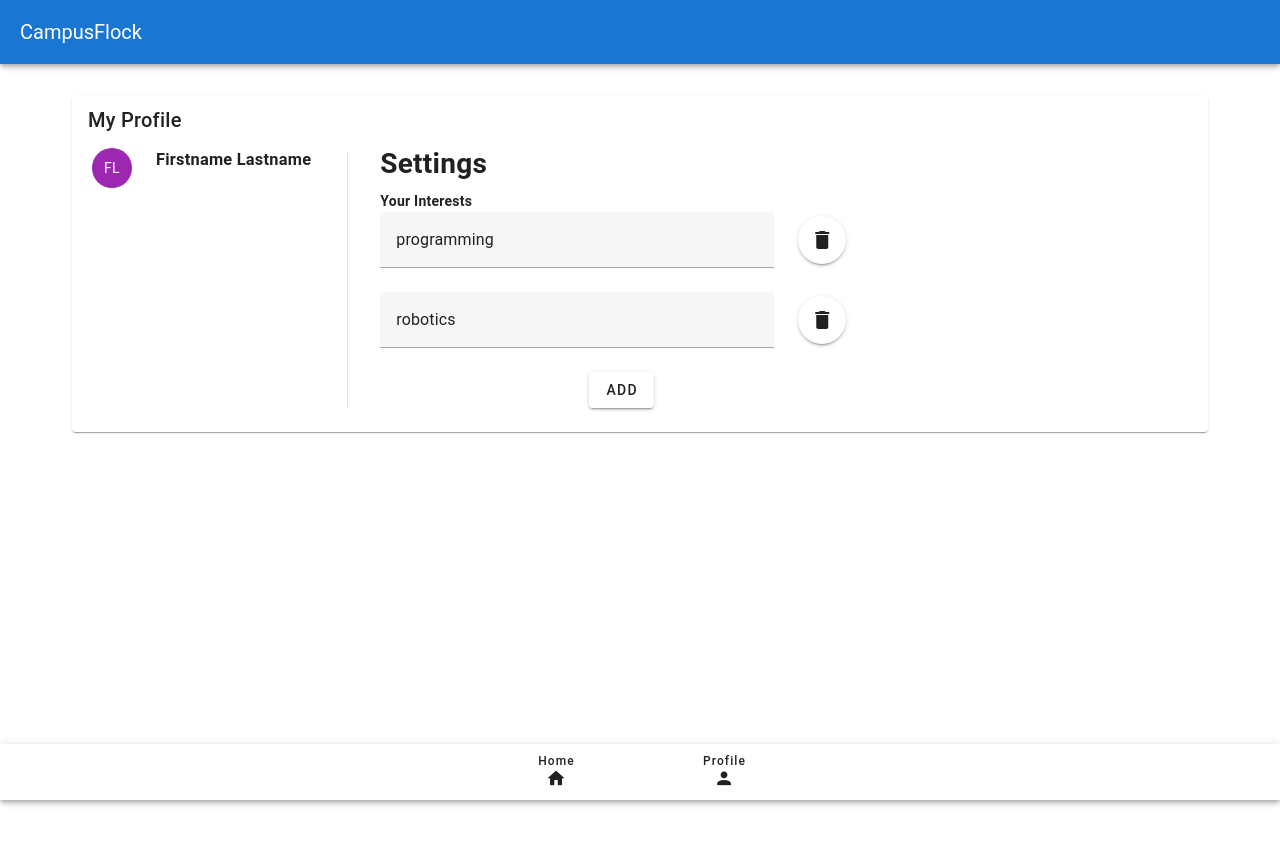
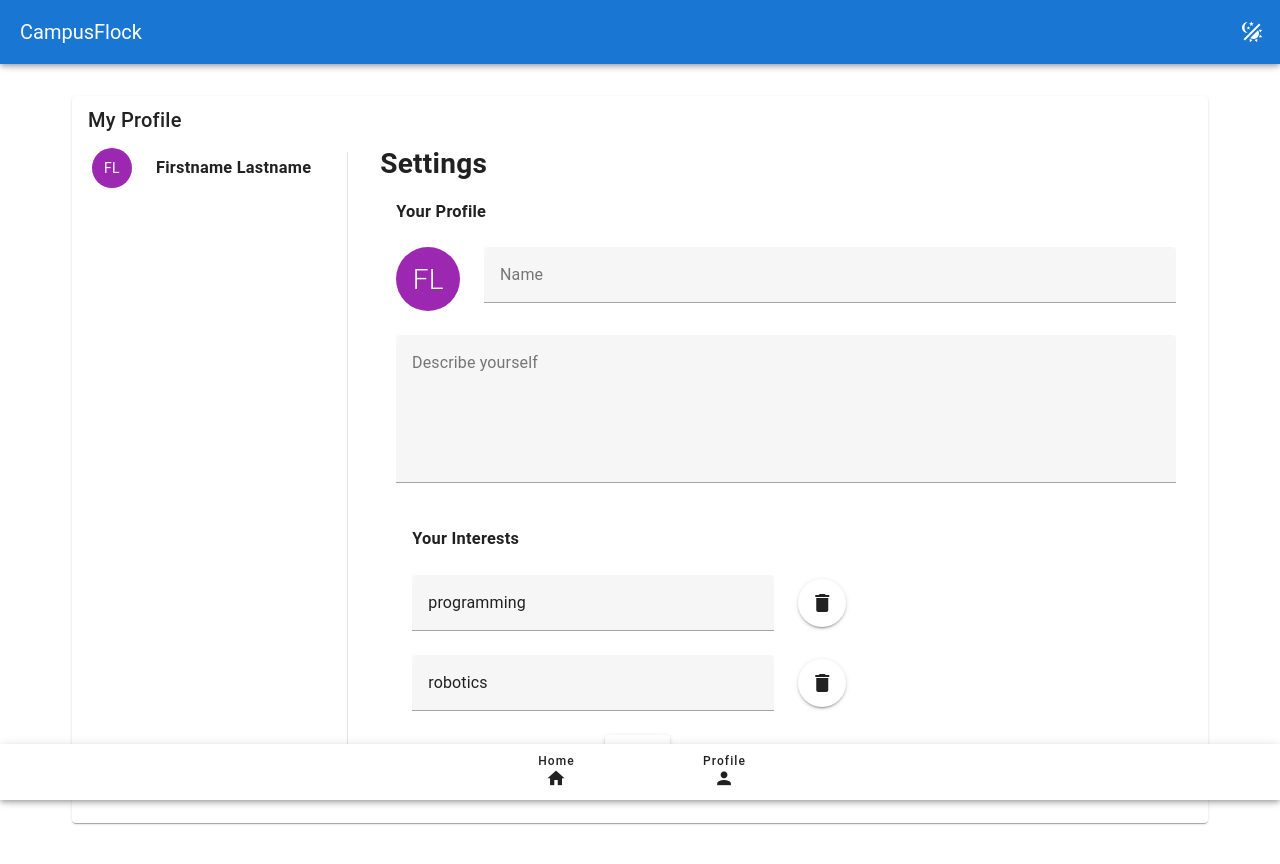
Before and after one commit to sammyfischer/CampusFlock, a Vue app: page /profile in a window 1280 px wide. Shown: the top 864 px of the page. Before the commit the page ends 800 px from the top, so only its background shows below. Built offline with nearby package versions, Linux system fonts and the light colour scheme.

Commit message:
moved profile pic editor into settings tab, added name and description fields

```diff
--- a/src/App.vue
+++ b/src/App.vue
@@ -1,36 +1,22 @@
 <template>
   <v-app>
     <!-- Desktop Sidebar / Navigation Drawer -->
-    <v-navigation-drawer
-      v-if="!display.mobile"
-      v-model="drawer"
-      permanent
-      app
-    >
+    <v-navigation-drawer v-if="!display.mobile" v-model="drawer" permanent app>
       <v-list>
         <v-list-item @click="navigateTo('/home')" link>
-          <v-list-item-icon>
-            <v-icon>mdi-home</v-icon>
-          </v-list-item-icon>
-          <v-list-item-content>Home</v-list-item-content>
+          <v-icon>mdi-home</v-icon>
+          Home
         </v-list-item>
 
         <v-list-item @click="navigateTo('/profile')" link>
-          <v-list-item-icon>
-            <v-icon>mdi-account</v-icon>
-          </v-list-item-icon>
-          <v-list-item-content>Profile</v-list-item-content>
+          <v-icon>mdi-account</v-icon>
+          Profile
         </v-list-item>
       </v-list>
     </v-navigation-drawer>
 
     <!-- Mobile Bottom Navigation Bar -->
-    <v-bottom-navigation
-      v-else
-      app
-      grow
-      :value="false"
-    >
+    <v-bottom-navigation v-else app grow :value="false">
       <v-btn @click="navigateTo('/home')">
         <span>Home</span>
         <v-icon>mdi-home</v-icon>
@@ -44,6 +30,8 @@
     <!-- App Bar -->
     <v-app-bar app color="primary" dark>
       <v-toolbar-title>CampusFlock</v-toolbar-title>
+      <v-spacer></v-spacer>
+      <v-btn icon="mdi-theme-light-dark" @click="toggleTheme"></v-btn>
     </v-app-bar>
 
     <!-- Main content area where routed components are displayed -->
@@ -64,6 +52,13 @@ import { useDisplay } from 'vuetify';
 const router = useRouter();
 const display = useDisplay();
 const drawer = ref(false); // Define a reactive variable for drawer state
+const theme = useTheme()
+
+switch (localStorage['theme']) {
+  case 'light':
+  case 'dark':
+    theme.global.name.value = localStorage['theme'];
+}
 
 function navigateTo(route) {
   router.push(route);
@@ -71,8 +66,6 @@ function navigateTo(route) {
     drawer.value = false; // Close the drawer on mobile after navigation
   }
 }
-
-var theme = useTheme()
 
 function toggleTheme() {
   theme.global.name.value = theme.global.current.value.dark ? 'light' : 'dark'
--- a/src/components/settings/InterestsEditor.vue
+++ b/src/components/settings/InterestsEditor.vue
@@ -13,8 +13,15 @@ function deleteItem(index: number) {
 </script>
 
 <template>
+	<v-container>
 		<v-list>
-		<h4>Your Interests</h4>
+			<v-list-item>
+				<v-row>
+					<v-col>
+						<h3>Your Interests</h3>
+					</v-col>
+				</v-row>
+
 				<v-row v-for="(item, i) in interests" :key="i" class="d-flex align-center">
 					<v-col cols="6">
 						<v-text-field v-model="interests[i]" hide-details="auto"></v-text-field>
@@ -23,10 +30,14 @@ function deleteItem(index: number) {
 						<v-btn icon="mdi-delete" @click="deleteItem(i)"></v-btn>
 					</v-col>
 				</v-row>
+
 				<v-row class="d-flex justify-center">
 					<v-col cols="6">
-				<v-btn @click="addItem()">Add</v-btn>
+						<v-btn @click="addItem()" class="mb-2">Add</v-btn>
 					</v-col>
 				</v-row>
+
+			</v-list-item>
 		</v-list>
+	</v-container>
 </template>
--- /dev/null
+++ b/src/components/settings/ProfileEditor.vue
@@ -0,0 +1,45 @@
+<script setup lang="ts">
+import { ref } from 'vue';
+import ProfilePicEditor from './ProfilePicEditor.vue';
+
+const name = ref<string>("")
+const description = ref<string>("")
+const profilePicDialog = ref(false)
+
+function onClickProfilePic() {
+    profilePicDialog.value = true
+}
+</script>
+
+<template>
+    <v-container>
+        <v-row>
+            <v-col class="d-flex align-center">
+                <h3>Your Profile</h3>
+            </v-col>
+        </v-row>
+        <v-row>
+            <v-col cols="auto" class="d-flex align-center">
+                <v-avatar color="purple" size="64" @click="onClickProfilePic()" style="cursor: pointer">
+                    <h2 id="avatar-text">FL</h2>
+                </v-avatar>
+            </v-col>
+            <v-col>
+                <v-text-field v-model="name" label="Name" hide-details="auto"></v-text-field>
+            </v-col>
+        </v-row>
+        <v-row>
+            <v-col>
+                <v-textarea v-model="description" label="Describe yourself" hide-details="auto"></v-textarea>
+            </v-col>
+        </v-row>
+        <ProfilePicEditor v-model="profilePicDialog" />
+    </v-container>
+</template>
+
+<style scoped>
+#avatar-text {
+    font-size: 2em;
+    font-weight: 300;
+}
+</style>
--- a/src/components/settings/ProfilePicEditor.vue
+++ b/src/components/settings/ProfilePicEditor.vue
@@ -35,6 +35,6 @@ function onCancel() {
 
 <style scoped>
 .v-dialog {
-    max-width: 60%;
+    max-width: max(40%, 400px);
 }
 </style>
--- a/src/views/ProfilePage.vue
+++ b/src/views/ProfilePage.vue
@@ -1,13 +1,6 @@
 <script setup lang="ts">
-import { ref } from 'vue';
 import InterestsEditor from '../components/settings/InterestsEditor.vue'
-import ProfilePicEditor from '../components/settings/ProfilePicEditor.vue';
-
-const profilePicDialog = ref(false)
-
-function onClickProfilePic() {
-    profilePicDialog.value = true
-}
+import ProfileEditor from '../components/settings/ProfileEditor.vue';
 </script>
 
 <template>
@@ -18,11 +11,10 @@ function onClickProfilePic() {
                 <v-row>
                     <v-col class="pa-4" cols="auto">
                         <v-row>
-                            <v-col cols="auto">
-                                <v-avatar color="purple" @click="onClickProfilePic()"
-                                    style="cursor: pointer">FL</v-avatar>
+                            <v-col cols="auto" class="d-flex align-center">
+                                <v-avatar color="purple">FL</v-avatar>
                             </v-col>
-                            <v-col cols="auto">
+                            <v-col cols="auto" class="d-flex align-center">
                                 <h3>Firstname Lastname</h3>
                             </v-col>
                         </v-row>
@@ -30,11 +22,11 @@ function onClickProfilePic() {
                     <v-divider class="ma-5" vertical />
                     <v-col>
                         <h1>Settings</h1>
+                        <ProfileEditor />
                         <InterestsEditor />
                     </v-col>
                 </v-row>
             </v-card-text>
-            <ProfilePicEditor v-model="profilePicDialog" />
         </v-card>
     </v-container>
 </template>
```
Lines whose indentation alone changed are shown as unchanged.
